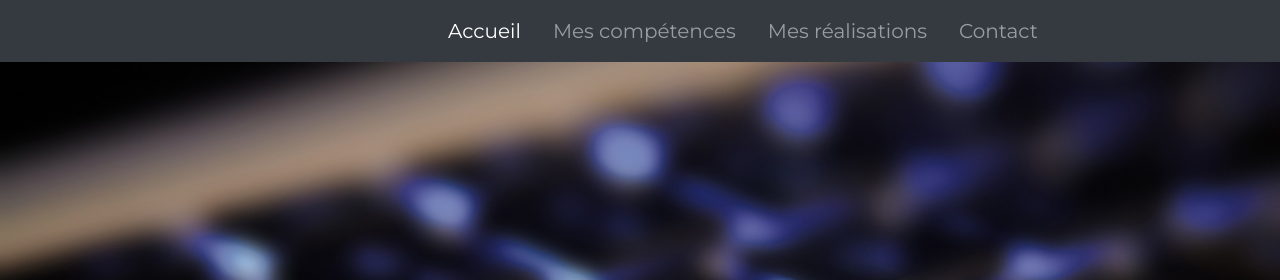
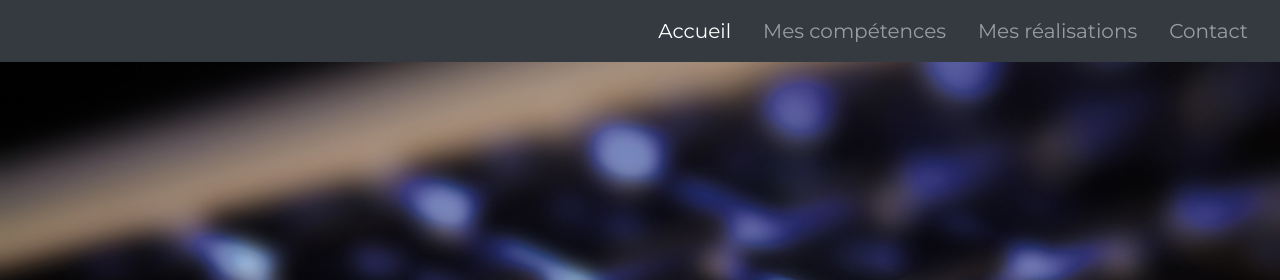
Before and after one commit to Moandh81/porfolio, a plain HTML site: page index.html in a window 1280 px wide. Shown: the top 280 px of the page. Drawn offline with nearby package versions, Linux system fonts and the light colour scheme.

Commit message:
menu en flex justifiy content end

```diff
--- a/index.html
+++ b/index.html
@@ -37,8 +37,8 @@
     <span class="navbar-toggler-icon"></span>
   </button>
 
-  <div class="collapse navbar-collapse " id="navbarSupportedContent">
-    <ul class="navbar-nav mr-auto text-center offset-lg-4 d-lg-flex flex-lg-row justify-content-lg-around">
+  <div class="collapse navbar-collapse d-lg-flex flex-lg-row justify-content-lg-end" id="navbarSupportedContent">
+    <ul class="navbar-nav  text-center  d-lg-flex flex-lg-row justify-content-lg-around">
       <li class="nav-item active mx-lg-2">
         <a class="nav-link" href="#">Accueil <span class="sr-only">(current)</span></a>
       </li>
```
